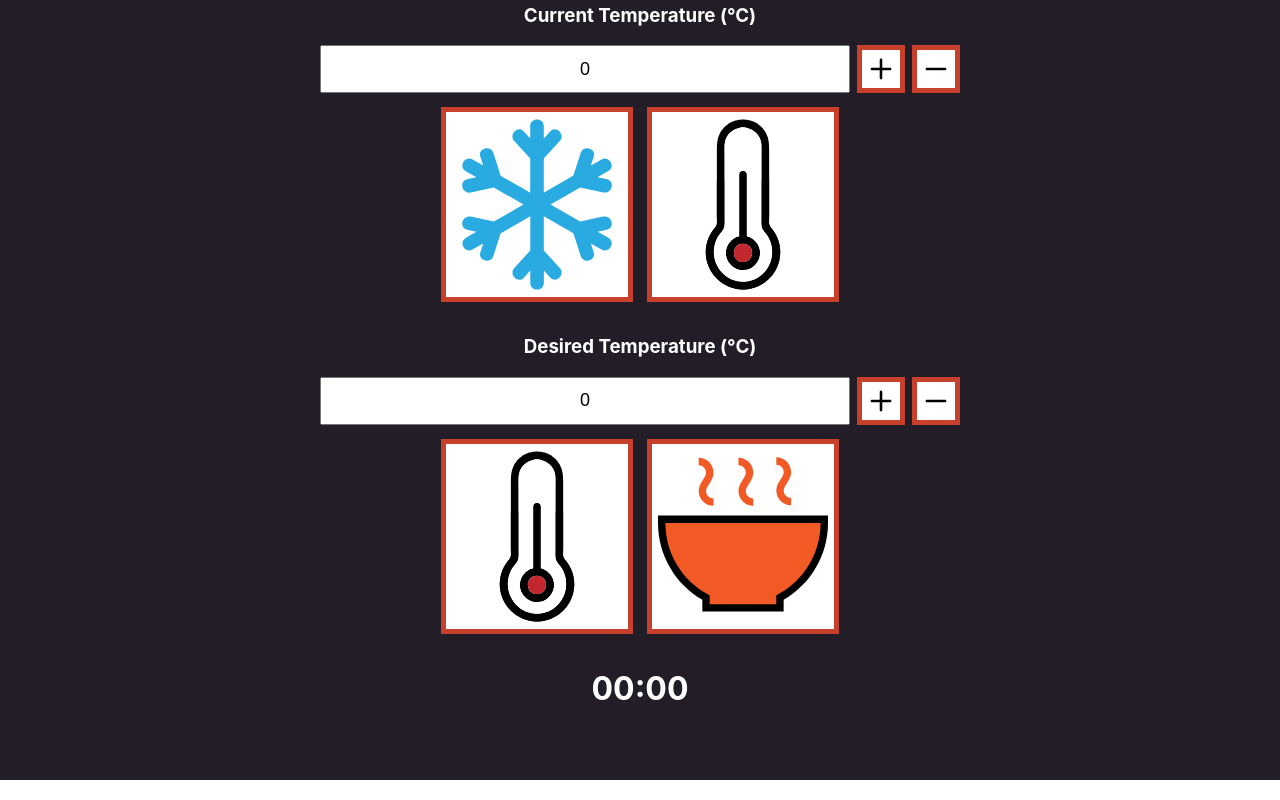
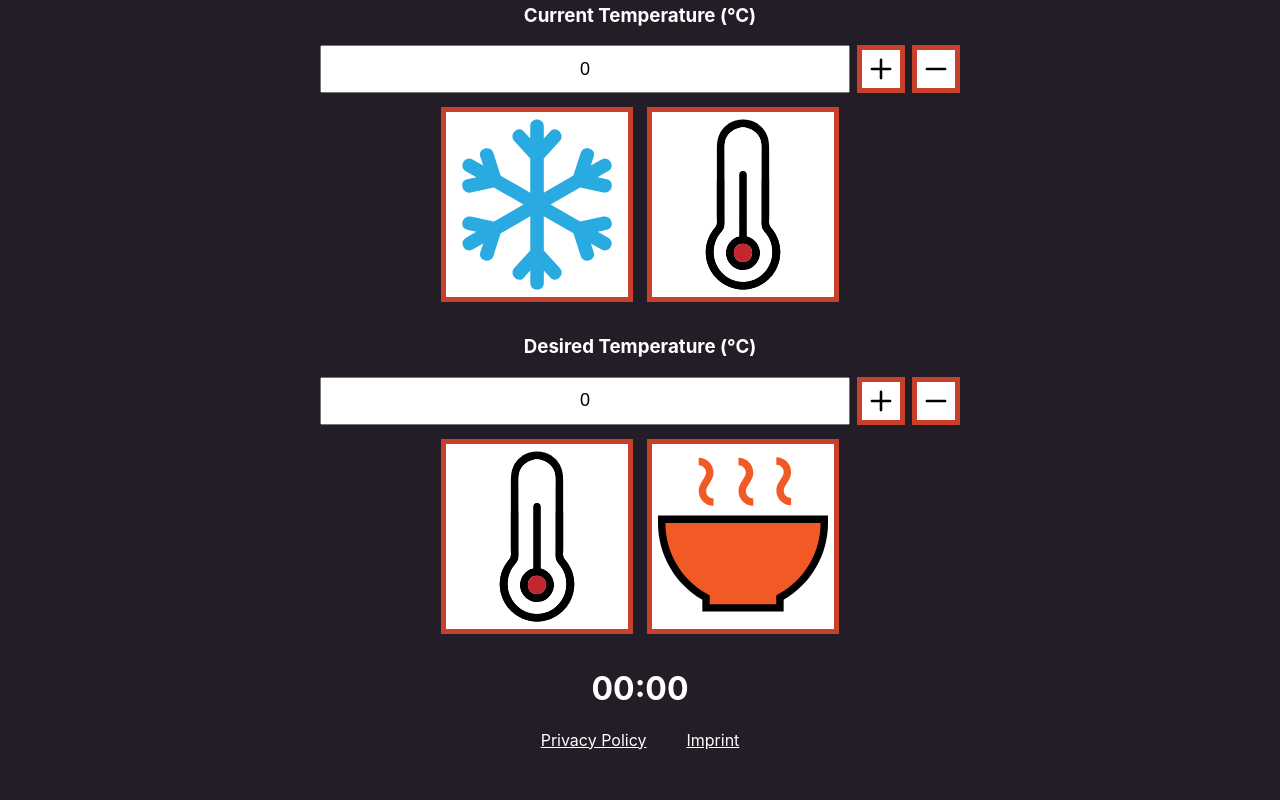
Before and after one commit to QuasarKubus/microcalc, a React (Create React App) app: page / in a window 1280 px wide. Shown: the part 1342-2142 px from the top of the page. Built offline with nearby package versions, Linux system fonts and the light colour scheme.

Commit message:
imprint dsgvo links

```diff
--- a/src/App.tsx
+++ b/src/App.tsx
@@ -4,6 +4,7 @@ import { CurrentTemp } from './components/currentTemp';
 import { Weight } from './components/weight';
 import { WaterPercentage } from './components/waterPercentage';
 import { Power } from './components/power';
+import { MyFooter } from './components/myFooter';
 
 const App = () => {
 
@@ -46,6 +47,7 @@ const App = () => {
           </div>
           <h1>{asTime(calculateTime(power, weight, waterPercentage, cTemp, dTemp))}</h1>
         </div>
+        <MyFooter></MyFooter>
       </header>
     </div>
   );
--- /dev/null
+++ b/src/components/myFooter.tsx
@@ -0,0 +1,11 @@
+import React from 'react';
+
+export const MyFooter = () => {
+
+  return (
+    <div className="App">
+      <a rel="stylesheet" href="https://dsgvo.calcowave.com" >Privacy Policy</a>
+      <a rel="stylesheet" href="https://imprint.calcowave.com" >Imprint</a>
+    </div>
+  );
+}
--- a/src/style/App.css
+++ b/src/style/App.css
@@ -89,6 +89,11 @@ img {
   gap: 7px;
 }
 
+a {
+  margin: 20px;
+  color: white;
+}
+
 @media screen and (max-width: 800px){
   #calcContainer {
     width: 100%;
```
